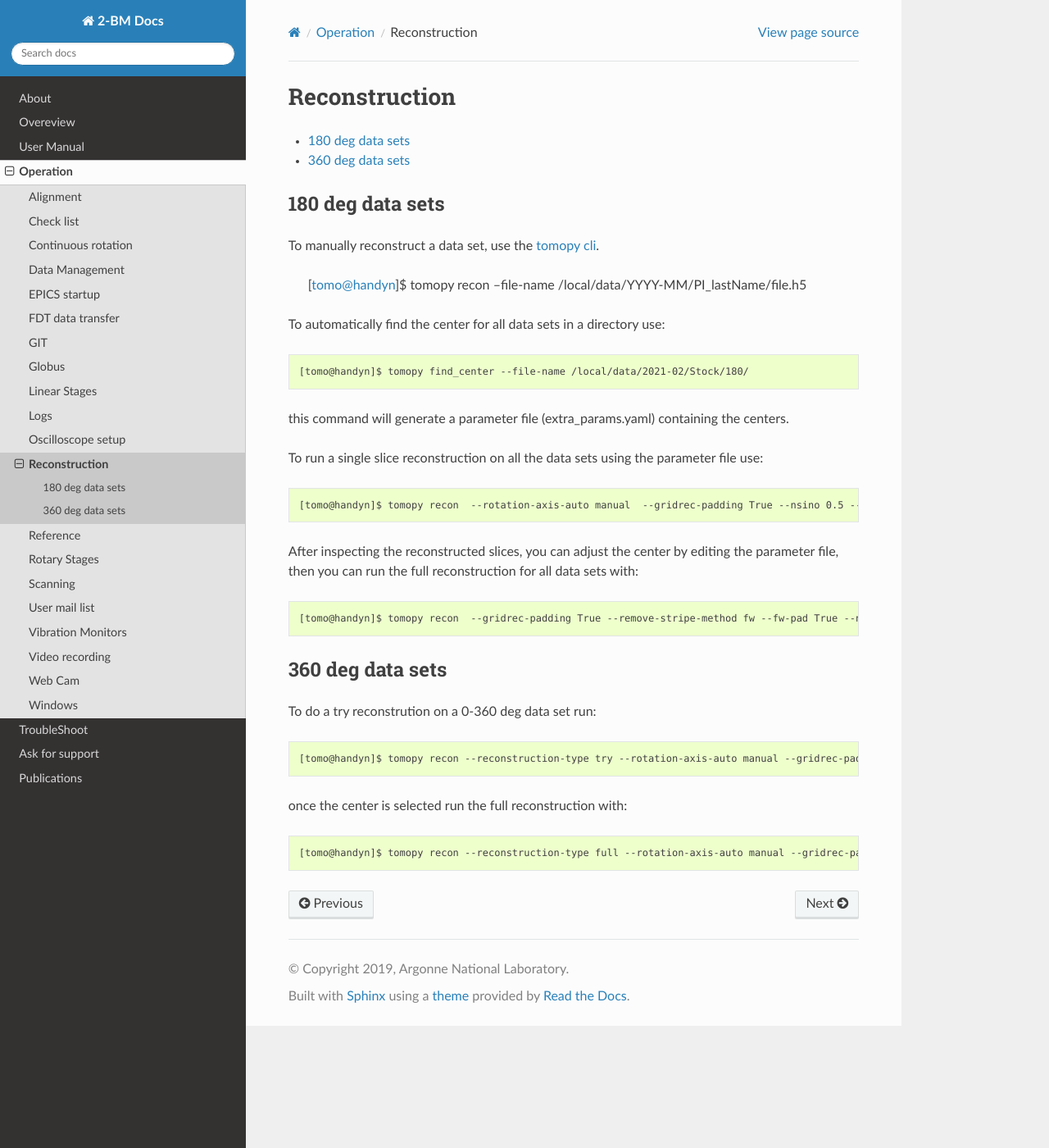
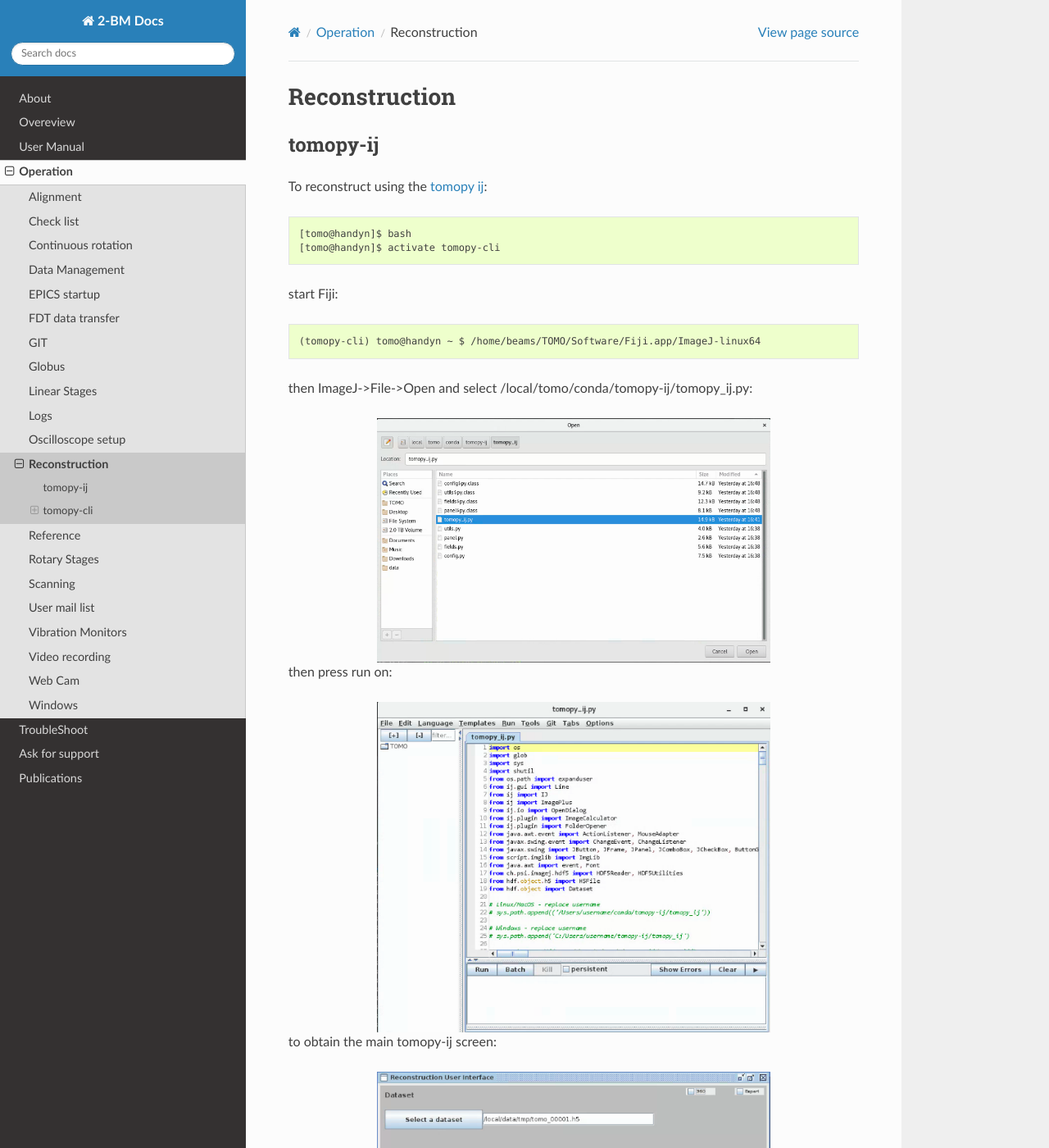
Before and after one commit to xray-imaging/2bm-docs, a Sphinx documentation site: the page built from docs/source/ops/item_014.rst, in a window 1280 px wide and 1400 px high. Shown: the whole window at 82% size. Built offline with Sphinx 7.4.7 and the Read the Docs theme 2.0.0, drawn with Linux system fonts in a browser that asks for light colours; the version number could not be read and is left out; some of the changed text lies outside the part shown.

Commit message:
added tomopy-ij

```diff
--- a/docs/source/ops/item_014.rst
+++ b/docs/source/ops/item_014.rst
@@ -1,13 +1,51 @@
 Reconstruction
 ==============
 
-.. contents::
-   :local:
+tomopy-ij
+---------
 
-180 deg data sets
------------------
 
-To manually reconstruct a data set, use the `tomopy cli <https://github.com/tomography/tomopy-cli>`_.
+To reconstruct using the `tomopy ij <https://github.com/xray-imaging/tomopy-ij>`_:
+
+::
+
+    [tomo@handyn]$ bash
+    [tomo@handyn]$ activate tomopy-cli
+
+start Fiji::
+
+    (tomopy-cli) tomo@handyn ~ $ /home/beams/TOMO/Software/Fiji.app/ImageJ-linux64
+
+then ImageJ->File->Open and select /local/tomo/conda/tomopy-ij/tomopy_ij.py:
+
+.. image:: ../img/imagej-ij.png
+   :width: 480px
+   :align: center
+   :alt: imagej-ij
+
+then press run on:
+
+.. image:: ../img/imagej-ij-run.png
+   :width: 480px
+   :align: center
+   :alt: imagej-ij-run
+
+to obtain the main tomopy-ij screen:
+
+.. image:: ../img/imagej-ij-start.png
+   :width: 480px
+   :align: center
+   :alt: imagej-ij-start
+
+for more details check `tomopy ij <https://github.com/xray-imaging/tomopy-ij>`_.
+
+
+tomopy-cli
+----------
+
+To manually reconstruct a data set, use the `tomopy cli <https://github.com/tomography/tomopy-cli>`_:
+
+::
 
     [tomo@handyn]$ tomopy recon --file-name /local/data/YYYY-MM/PI_lastName/file.h5
 
@@ -26,7 +64,7 @@ After inspecting the reconstructed slices, you can adjust the center by editing
     [tomo@handyn]$ tomopy recon  --gridrec-padding True --remove-stripe-method fw --fw-pad True --nsino-per-chunk 128 --reconstruction-type full --file-name  /local/data/2021-02/Stock/180/ --parameter-file /local/data/2021-02/Stock/180/extra_params.yaml
 
 360 deg data sets
------------------
+~~~~~~~~~~~~~~~~~
 
 To do a try reconstrution on a 0-360 deg data set run::
 
```
Also changed, not shown: docs/source/img/imagej-ij-run.png (added), docs/source/img/imagej-ij-start.png (added), docs/source/img/imagej-ij.png (added).
